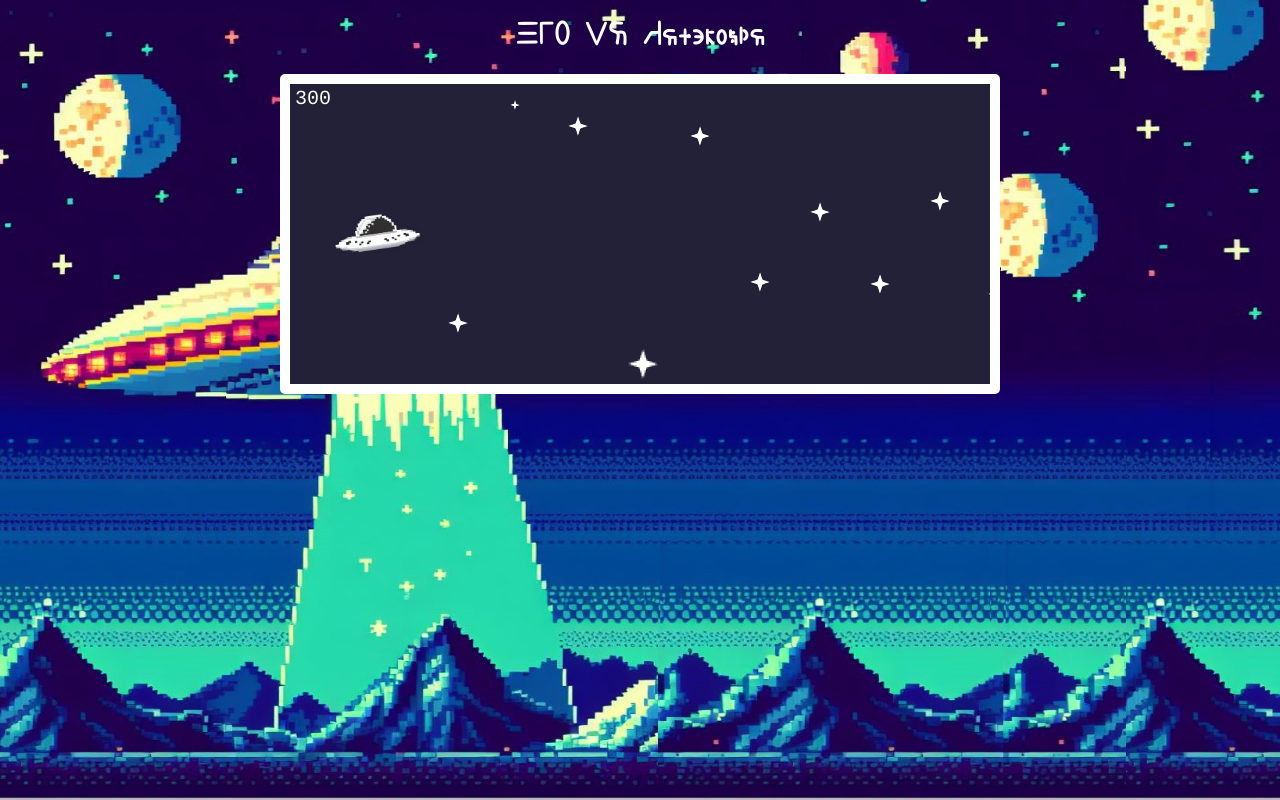
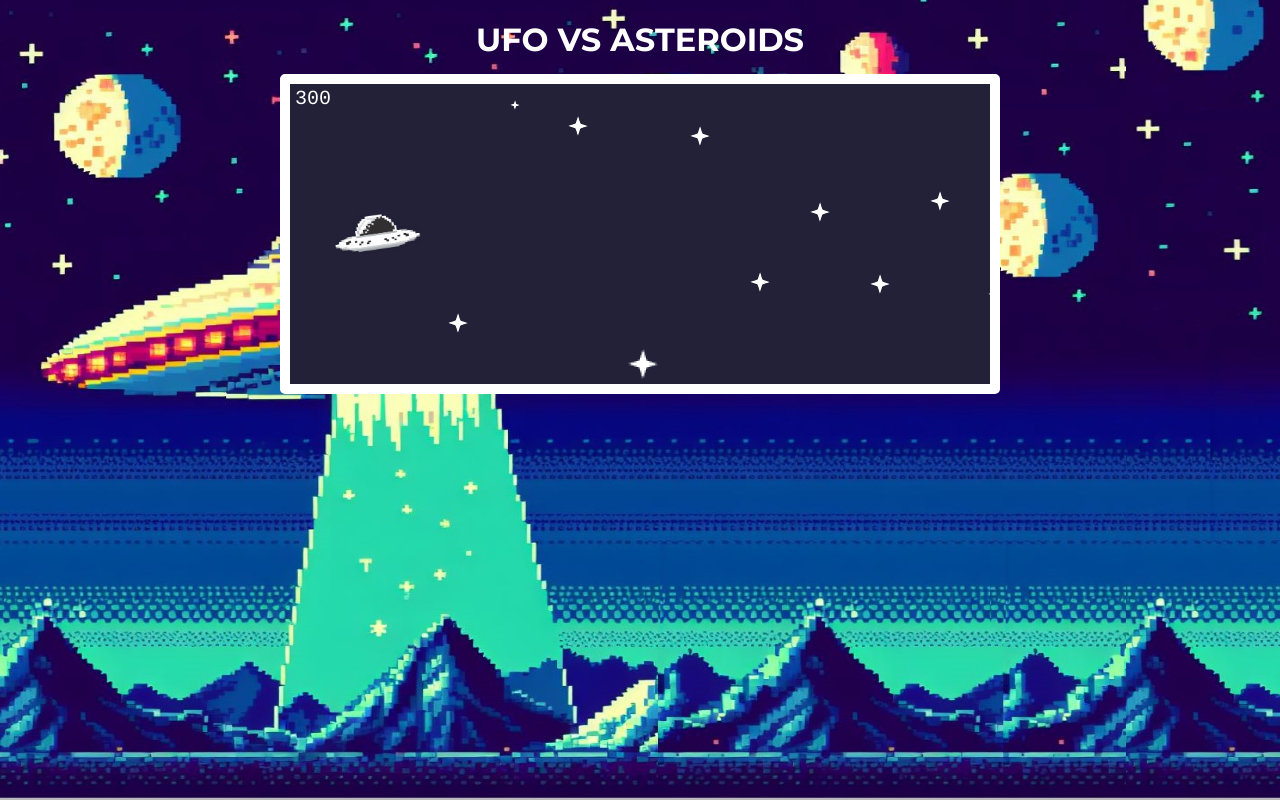
Before and after one commit to isdanryan/ufo-game, a plain HTML site: page game.html in a window 1280 px wide. Drawn offline with Linux system fonts and the light colour scheme.

Commit message:
Change title

```diff
--- a/game.html
+++ b/game.html
@@ -7,7 +7,7 @@
     <title>UFO Game</title>
 </head>
 <body>
-    <h1>UFO VS Asteroids</h1>
+    <h1 class="font">UFO VS ASTEROIDS</h1>
     <div id="game-over">
         <div id="modal-content">
             <h2>Game Over!</h2>
```
